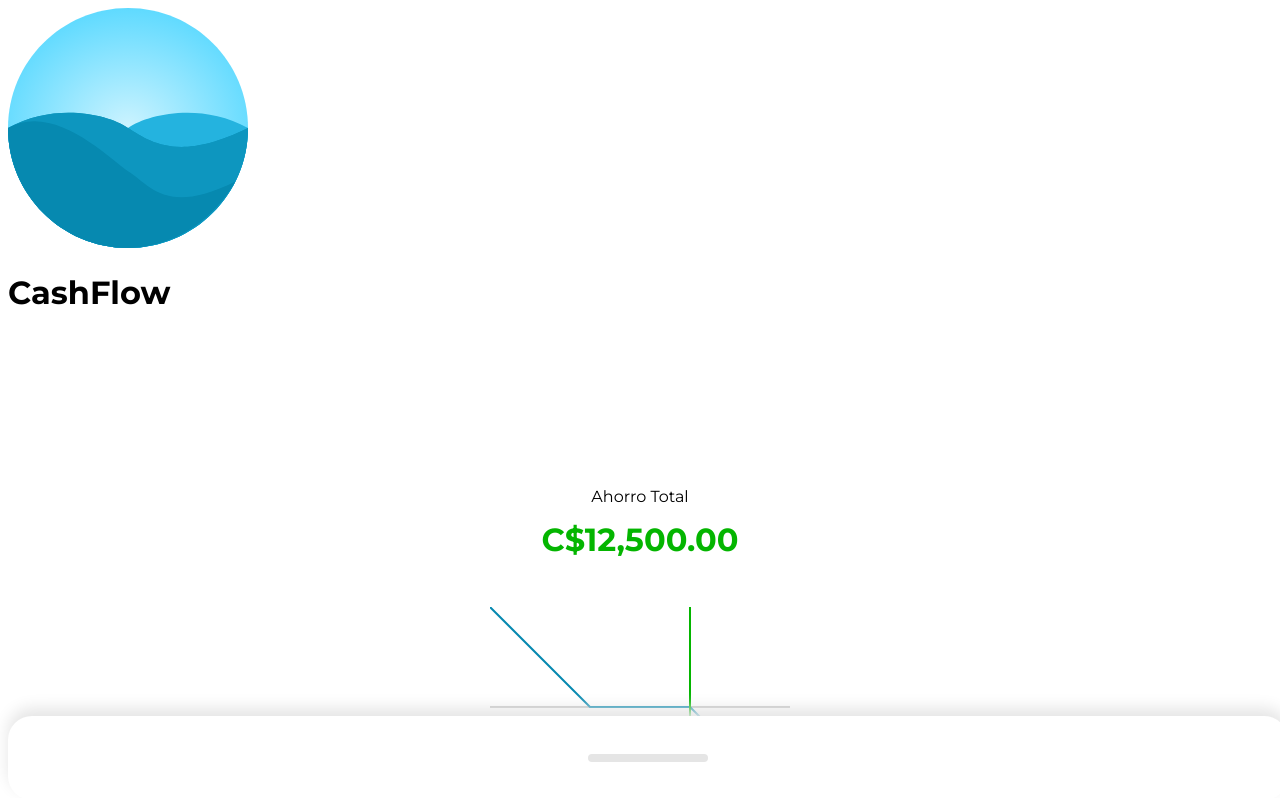
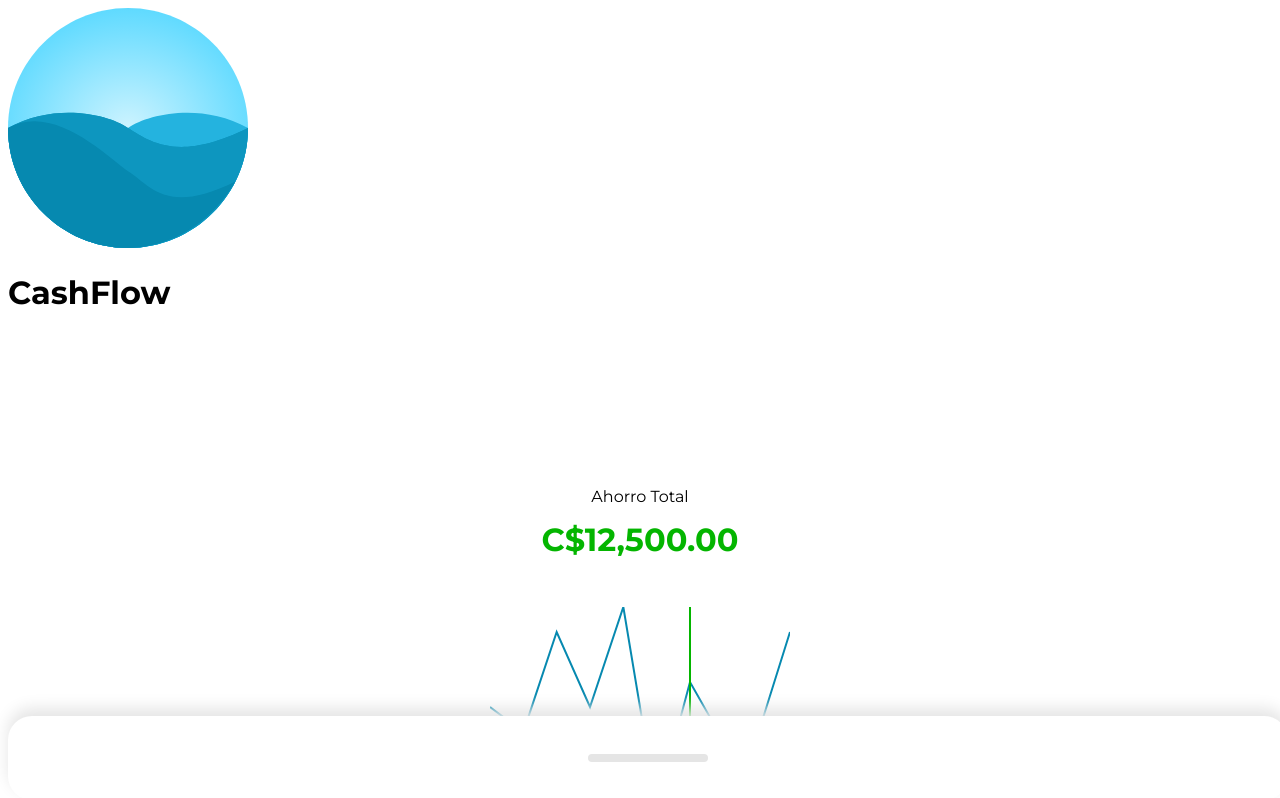
Before and after one commit to laviku/vuejs-fundamentos, a Vue app: page / in a window 1280 px wide. Shown: the top 798 px of the page. Built offline with nearby package versions, Linux system fonts and the light colour scheme.

Commit message:
svg graph amounts

```diff
--- a/src/components/HomePage.vue
+++ b/src/components/HomePage.vue
@@ -6,7 +6,7 @@
 
     <template #resume>
       <Resume :label="'Ahorro Total'" :amount="amount" :total-amount="12500">
-        <template #graphic><Graphic /></template>
+        <template #graphic><Graphic :amounts="amounts" /></template>
         <template #action><Action /></template>
       </Resume>
     </template>
@@ -37,6 +37,7 @@ export default {
   data() {
     return {
       amount: null,
+      amounts: [0, 400, 100, 500, -300, 200, -35, -25, 400],
       movements: [
         {
           id: 1,
--- a/src/components/Resume/Graphic.vue
+++ b/src/components/Resume/Graphic.vue
@@ -5,15 +5,15 @@
         stroke="#c4c4c4"
         stroke-width="2"
         x1="0"
-        y1="100"
+        :y1="zero"
         x2="300"
-        y2="100"
+        :y2="zero"
       />
       <polyline
         fill="none"
         stroke="#0689B0"
         stroke-width="2"
-        points="0,0 100,100 200,100 300,200"
+        :points="points"
       />
       <line
         stroke="#04b500"
@@ -29,6 +29,42 @@
   </div>
 </template>
 
+<script setup>
+import { defineProps, toRefs, computed } from "vue";
+
+const props = defineProps({
+  amounts: {
+    type: Array,
+    default: () => [],
+  },
+});
+
+const { amounts } = toRefs(props);
+
+const amountToPixels = (amount) => {
+  const min = Math.min(...amounts.value);
+  const max = Math.max(...amounts.value);
+
+  const amountAbs = amount + Math.abs(min);
+  const minmax = Math.abs(max) + Math.abs(min);
+
+  return 200 - ((amountAbs * 100) / minmax) * 2;
+};
+
+const zero = computed(() => {
+  return amountToPixels(0);
+});
+
+const points = computed(() => {
+  const total = amounts.value.length;
+  return amounts.value.reduce((points, amount, i) => {
+    const x = (300 / total) * (i + 1);
+    const y = amountToPixels(amount);
+    return `${points} ${x}, ${y}`;
+  }, "0, 100");
+});
+</script>
+
 <style scoped>
 svg {
   width: 100%;
```
